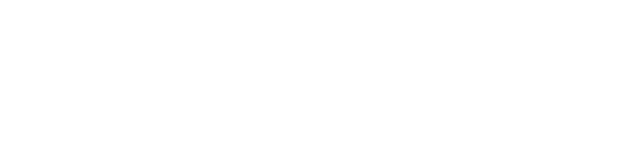
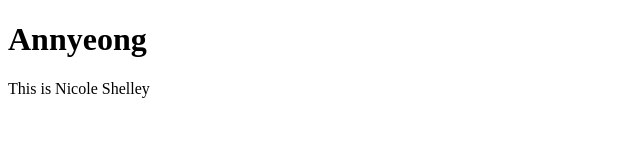
Before and after one commit to shelleymaranan/annyeong-test-page, a plain HTML site: page index.html in a window 1280 px wide. Shown: the whole page, without its empty margins (0-640 px from the left). Drawn offline with Linux system fonts and the light colour scheme.

Commit message:
Welcoming the annyeong page

```diff
--- a/index.html
+++ b/index.html
@@ -1,8 +1,10 @@
 <!DOCTYPE HTML>
-<HTML>
-<HEAD>
-<TITLE>HELLO WORLD</TITLE>
-<BODY>
-</BODY>
-</HEAD>
-</HTML>
+<html>
+<head>
+<TITLE>POP!</TITLE>
+<body>
+    <h1>Annyeong</h1>
+    <p>This is Nicole Shelley</p>
+</body>
+</head>
+</html>
--- /dev/null
+++ b/popstyle.css
@@ -0,0 +1,15 @@
+body{
+    background-color: #ffffff;
+    font-family: "Montserrat", sans-serif;
+    font-size:14px;
+}
+
+h1{
+    color: #2F9BCA;
+    margin-left: 20px;
+}
+
+p{
+    color: #444444;
+    margin-left: 20px;
+}
```
